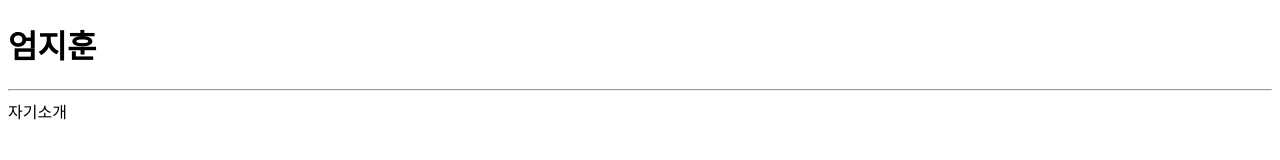
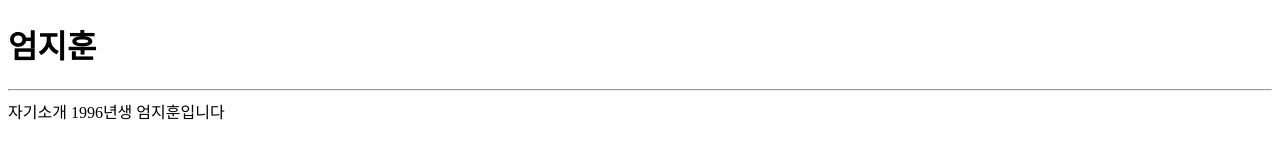
Before and after one commit to djawlgns7/djanrjsk.github.io, a plain HTML site: page index.html in a window 1280 px wide. Drawn offline with Linux system fonts and the light colour scheme.

Commit message:
Update index.html

```diff
--- a/index.html
+++ b/index.html
@@ -8,7 +8,7 @@
   <h1>엄지훈</h1>
   <hr>
   자기소개
-
+  1996년생 엄지훈입니다
 
  </body>
 </html>
```
